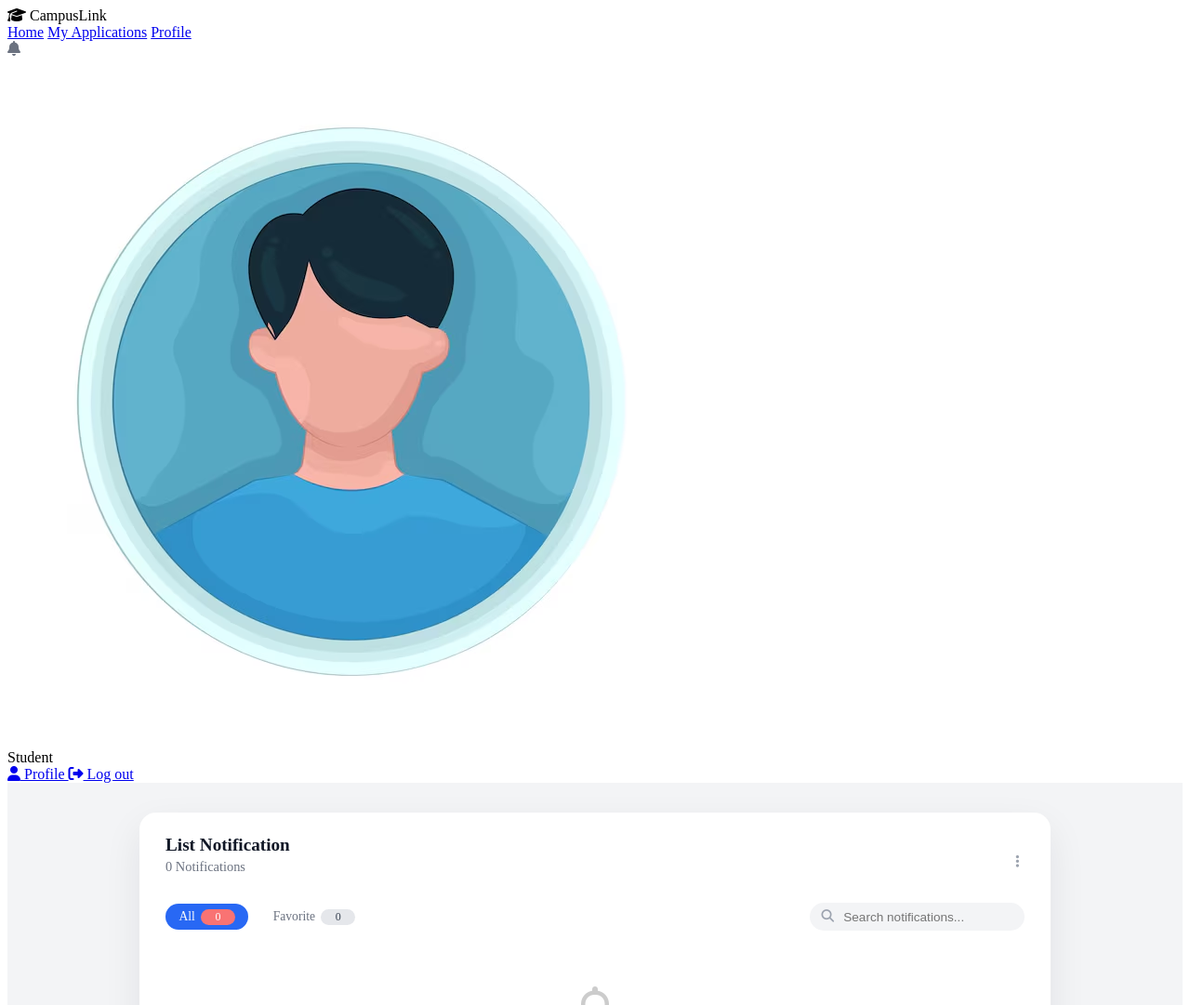
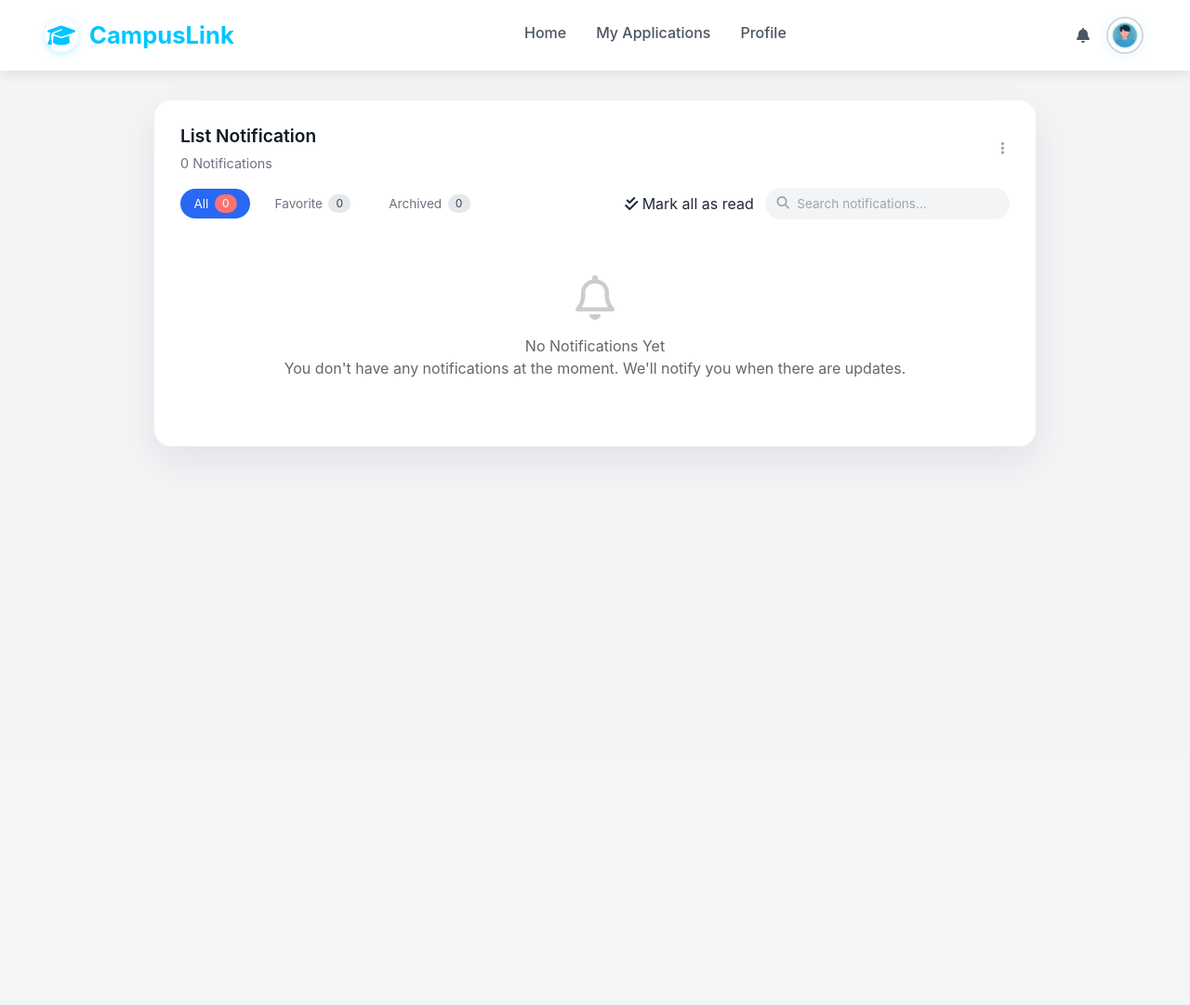
Before and after one commit to niccomalds/CSIT327-G7-CampusLink, a Django app: page /student/notifications/ in a window 1280 px wide. Shown: the top 1081 px of the page at 93% size. After the commit the page ends 491 px from the top, so only its background shows below. Run offline with Django 5.2, Linux system fonts and the light colour scheme; the visitor is signed in with stand-in values (Sample User, id 1); data that the repository does not hold is empty; some libraries are stand-ins or nearby versions.

Commit message:
Revert student notification template to commit 2c330c270f2571ecf17509581f0bc4e708f64848 state

```diff
--- a/MyLogin/templates/student_notification.html
+++ b/MyLogin/templates/student_notification.html
@@ -2,18 +2,22 @@
 <!DOCTYPE html>
 <html lang="en">
 <head>
-  <meta charset="UTF-8" />
-  <meta name="viewport" content="width=device-width, initial-scale=1.0" />
-  <title>Notifications - CampusLink</title>
-  <link rel="stylesheet" href="https://cdnjs.cloudflare.com/ajax/libs/font-awesome/6.4.2/css/all.min.css"/>
+  <meta charset="UTF-8">
+  <meta name="viewport" content="width=device-width, initial-scale=1.0">
+  <title>CampusLink – Notifications</title>
+  <script src="https://cdn.tailwindcss.com"></script>
+  <!-- Same CSS stack as the student dashboard -->
+  <link rel="stylesheet" href="https://cdnjs.cloudflare.com/ajax/libs/font-awesome/6.4.0/css/all.min.css">
+  <link rel="stylesheet" href="{% static 'Myapp/student_dashboard.css' %}?v=3.5">
   <link rel="stylesheet" href="{% static 'Myapp/main.css' %}">
+  <link rel="stylesheet" href="{% static 'Myapp/error_message.css' %}">
+
   <!-- Page–specific styles for the notification list/card -->
   <link rel="stylesheet" href="{% static 'Myapp/student_notification.css' %}?v=1.0">
 </head>
 <body>
 
-  <!-- HEADER: copied from org_dashboard, bell is a direct link -->
-    <!-- HEADER: same as student dashboard -->
+  <!-- HEADER: same as student dashboard -->
   <header class="sticky top-0 z-40 bg-white">
     <!-- full-width header background; inner container centers content -->
     <div class="w-full left-0 right-0 shadow-[0_4px_12px_rgba(0,0,0,0.08)]">
@@ -25,16 +29,16 @@
             </div>
 
             <nav class="flex items-center">
-                <a href="{% url 'student_dashboard' %}" class="text-gray-600 font-medium text-base pb-1 border-b-2 border-transparent hover:text-[#00c6ff] hover:border-[#00c6ff]">Home</a>
+                <a href="{% url 'student_dashboard' %}" class="text-gray-600 font-medium text-base pb-1 border-b-2 border-transparent hover:text-[#00c6ff] hover:border-[#00c6ff] ">Home</a>
                 <a href="{% url 'my_applications' %}" class="text-gray-600 font-medium text-base pb-1 border-b-2 border-transparent hover:text-[#00c6ff] hover:border-[#00c6ff]">My Applications</a>
-                <a href="{% url 'profile' %}" class="text-gray-600 font-medium text-base pb-1 border-b-2 border-transparent">Profile</a>
+                <a href="{% url 'profile' %}" class="font-medium text-base pb-1 border-b-2 border-transparent">Profile</a>
             </nav>
 
             <div class="search-profile flex items-center gap-4">
 
                 <!-- 🔔 NOTIFICATION BELL -->
                 <div class="notification-wrapper relative">
-                    <a href="{% url 'student_notification' %}" id="notifBell" class="notif-bell text-gray-600 hover:text-[#00c6ff] relative notif-bell-active">
+                    <a href="{% url 'student_notification' %}" id="notifBell" class="notif-bell text-gray-600 hover:text-[#00c6ff] relative">
                         <i class="fa-solid fa-bell"></i>
                         {% if unread_count > 0 %}
                         <span class="notif-badge">{{ unread_count }}</span>
@@ -68,7 +72,6 @@
     </div>
 </header>
 
-
   <!-- MAIN CONTENT -->
   <main class="notif-page">
     <div class="notifications-container">
@@ -98,19 +101,29 @@
               <span class="notif-tab-pill">{{ notifications.count }}</span>
             </a>
 
-
-
             <a href="{% url 'student_notification' %}?tab=favorite"
      class="notif-tab {% if active_tab == 'favorite' %}notif-tab-active{% endif %}">
     <span>Favorite</span>
     <span class="notif-tab-pill">{{ favorite_count }}</span>
   </a>
 
+            <a href="{% url 'student_notification' %}?tab=archive"
+               class="notif-tab {% if active_tab == 'archive' %}notif-tab-active{% endif %}">
+              <span>Archived</span>
+              <span class="notif-tab-pill">{{ archive_count }}</span>
+            </a>
+
           </div>
 
           <div class="notif-actions">
             <!-- REAL "Mark all as read" POST form -->
-
+            <form method="post" action="{% url 'notification_mark_all_read' %}" style="display:inline-block;">
+              {% csrf_token %}
+              <button class="notif-mark-all-read" type="submit">
+                <i class="fa-solid fa-check-double"></i>
+                Mark all as read
+              </button>
+            </form>
 
             <div class="notif-search">
               <i class="fa-solid fa-magnifying-glass"></i>
@@ -164,9 +177,10 @@
     {% elif notification.notification_type == 'verification_approved' %}
       <span class="notif-type-badge notif-type-approve">Verified</span>
     {% elif notification.notification_type == 'verification_rejected' %}
-      <span class="notif-type-badge notif-type-reject">Rejected</span>
-    {% elif notification.notification_type == 'new_application' %}
-      <span class="notif-type-badge notif-type-new">New Application</span>
+      <span class="notif-type-badge notif-type-reject">Verification Rejected</span>
+    {% else %}
+      {# default badge, if ever used #}
+      <span class="notif-type-badge notif-type-verify">Update</span>
     {% endif %}
   {% endif %}
 </div>
@@ -181,6 +195,28 @@
                   <span class="notification-time-ago">
                     {{ notification.timestamp|timesince }} ago
                   </span>
+
+                  <!-- Archive button -->
+                  <form method="post"
+                        action="{% url 'notification_archive' notification.id %}"
+                        style="display:inline-block;">
+                    {% csrf_token %}
+                    <button class="notif-icon-btn archive-btn" type="submit" title="Archive">
+                      <i class="fa-solid fa-archive"></i>
+                    </button>
+                  </form>
+
+                  <!-- Mark as read/unread button -->
+                  <form method="post"
+                        action="{% url 'notification_toggle_read' notification.id %}"
+                        style="display:inline-block;">
+                    {% csrf_token %}
+                    <button class="notif-icon-btn {% if notification.read %}mark-unread-btn{% else %}mark-read-btn{% endif %}"
+                            type="submit"
+                            title="{% if notification.read %}Mark as unread{% else %}Mark as read{% endif %}">
+                      <i class="fa-solid {% if notification.read %}fa-envelope{% else %}fa-envelope-open{% endif %}"></i>
+                    </button>
+                  </form>
 
                   <!-- Delete button -->
                   <form method="post"
@@ -232,28 +268,26 @@
           });
         });
       }
+    });
 
-      // Profile dropdown toggle (same as student dashboard)
+    // Profile dropdown toggle (same behavior as student dashboard)
+    document.addEventListener("DOMContentLoaded", function () {
       const profileAvatar = document.getElementById("profileAvatar");
       const profileMenu = document.getElementById("profileMenu");
 
       if (profileAvatar && profileMenu) {
         profileAvatar.addEventListener("click", function (event) {
           event.stopPropagation();
-          const isVisible = profileMenu.style.display === "flex";
-          profileMenu.style.display = isVisible ? "none" : "flex";
+          profileMenu.parentElement.classList.toggle('show');
         });
 
         document.addEventListener("click", function (event) {
-          if (!event.target.closest(".profile-dropdown")) {
-            profileMenu.style.display = "none";
+          if (!profileMenu.contains(event.target) && !profileAvatar.contains(event.target)) {
+            profileMenu.parentElement.classList.remove('show');
           }
         });
       }
     });
   </script>
-
-  <!-- Include the error message component JavaScript -->
-  <script src="{% static 'Myapp/error_message.js' %}"></script>
 </body>
 </html>
```
